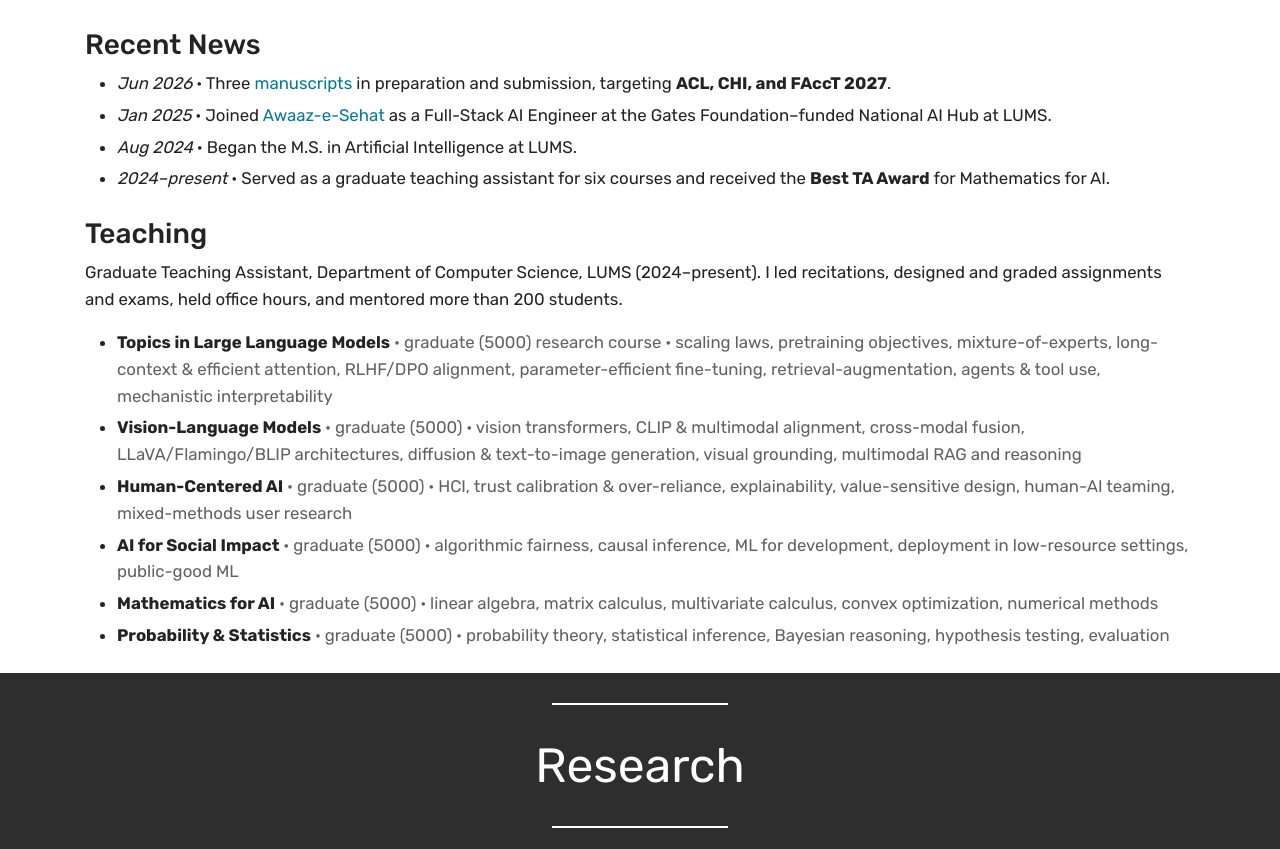
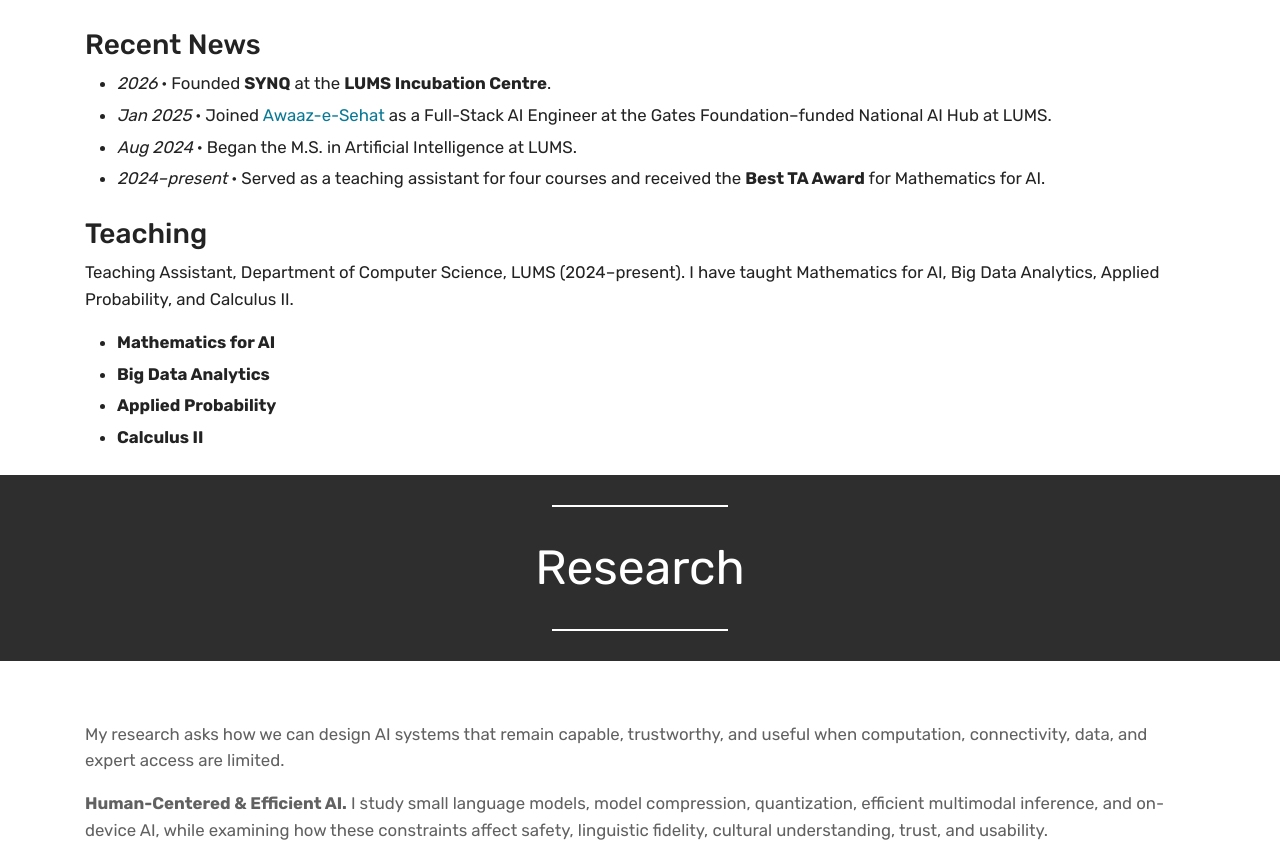
Before and after one commit to shawalkhan1/shawalkhan1.github.io, a plain HTML site: page index.html in a window 1280 px wide. Shown: the part 644-1493 px from the top of the page. Drawn offline with Linux system fonts and the light colour scheme.

Commit message:
Update teaching courses and recent news

```diff
--- a/index.html
+++ b/index.html
@@ -68,23 +68,21 @@
   <section class="container summary-section" id="news" aria-labelledby="news-title">
     <h2 id="news-title">Recent News</h2>
     <ul>
-      <li><em>Jun 2026</em> · Three <a href="#publications">manuscripts</a> in preparation and submission, targeting <strong>ACL, CHI, and FAccT 2027</strong>.</li>
+      <li><em>2026</em> · Founded <strong>SYNQ</strong> at the <strong>LUMS Incubation Centre</strong>.</li>
       <li><em>Jan 2025</em> · Joined <a href="https://www.awaazesehat.com/" target="_blank" rel="noopener">Awaaz-e-Sehat</a> as a Full-Stack AI Engineer at the Gates Foundation–funded National AI Hub at LUMS.</li>
       <li><em>Aug 2024</em> · Began the M.S. in Artificial Intelligence at LUMS.</li>
-      <li><em>2024–present</em> · Served as a graduate teaching assistant for six courses and received the <strong>Best TA Award</strong> for Mathematics for AI.</li>
+      <li><em>2024–present</em> · Served as a teaching assistant for four courses and received the <strong>Best TA Award</strong> for Mathematics for AI.</li>
     </ul>
   </section>
 
   <section class="container summary-section" id="teaching" aria-labelledby="teaching-title">
     <h2 id="teaching-title">Teaching</h2>
-    <p>Graduate Teaching Assistant, Department of Computer Science, LUMS (2024–present). I led recitations, designed and graded assignments and exams, held office hours, and mentored more than 200 students.</p>
+    <p>Teaching Assistant, Department of Computer Science, LUMS (2024–present). I have taught Mathematics for AI, Big Data Analytics, Applied Probability, and Calculus II.</p>
     <ul class="courses">
-      <li><b>Topics in Large Language Models</b><span>graduate (5000) research course · scaling laws, pretraining objectives, mixture-of-experts, long-context &amp; efficient attention, RLHF/DPO alignment, parameter-efficient fine-tuning, retrieval-augmentation, agents &amp; tool use, mechanistic interpretability</span></li>
-      <li><b>Vision-Language Models</b><span>graduate (5000) · vision transformers, CLIP &amp; multimodal alignment, cross-modal fusion, LLaVA/Flamingo/BLIP architectures, diffusion &amp; text-to-image generation, visual grounding, multimodal RAG and reasoning</span></li>
-      <li><b>Human-Centered AI</b><span>graduate (5000) · HCI, trust calibration &amp; over-reliance, explainability, value-sensitive design, human-AI teaming, mixed-methods user research</span></li>
-      <li><b>AI for Social Impact</b><span>graduate (5000) · algorithmic fairness, causal inference, ML for development, deployment in low-resource settings, public-good ML</span></li>
-      <li><b>Mathematics for AI</b><span>graduate (5000) · linear algebra, matrix calculus, multivariate calculus, convex optimization, numerical methods</span></li>
-      <li><b>Probability &amp; Statistics</b><span>graduate (5000) · probability theory, statistical inference, Bayesian reasoning, hypothesis testing, evaluation</span></li>
+      <li><b>Mathematics for AI</b></li>
+      <li><b>Big Data Analytics</b></li>
+      <li><b>Applied Probability</b></li>
+      <li><b>Calculus II</b></li>
     </ul>
   </section>
 
@@ -2002,7 +2000,7 @@
     {id:"research",tags:"research phd publications papers acl chi facct benchmark fairness maternal global south study academic researching", text:"My research has three manuscripts in submission: BenchMaterna (ACL 2027), a benchmark of 30+ LLMs on maternal health; the Awaaz-e-Sehat system paper (CHI 2027); and a clinical fairness audit of frontier LLMs (FAccT 2027)."},
     {id:"fairness",tags:"fairness bias equity auditing rcr rcer triage roman urdu code-mixed demographic intersectional safety", text:"I audit the clinical fairness of frontier LLMs using perturbation benchmarks across Roman Urdu, code-mixed language, and intersectional demographics, and developed metrics like Reduced Care Rate, Reduced Care Error Rate, and Triage Threshold Shift."},
     {id:"edu",     tags:"education degree study masters ms ai lums comsats electrical engineering background", text:"I hold an M.S. in Artificial Intelligence from LUMS and a B.S. in Electrical Engineering from COMSATS University Islamabad."},
-    {id:"teaching",tags:"teaching teach ta assistant course courses lecture mentor students mathematics probability statistics vision language human centered social impact lums topics llm award best", text:"I am a Graduate Teaching Assistant at LUMS for six graduate-level (5000) courses spanning the full AI stack — Mathematics for AI, Probability & Statistics, AI for Social Impact, Human-Centered AI, Vision-Language Models, and Topics in Large Language Models — leading recitations, designing assignments, and mentoring 200+ students. I was awarded the Best TA Award for Mathematics for AI."},
+    {id:"teaching",tags:"teaching teach ta assistant course courses mathematics for ai big data analytics applied probability calculus II calculus 2 award best", text:"I have been a Teaching Assistant in the LUMS Department of Computer Science for Mathematics for AI, Big Data Analytics, Applied Probability, and Calculus II. I received the Best TA Award for Mathematics for AI."},
     {id:"projects",tags:"projects portfolio nba basketball gan audio rocky bot text-to-sql alphazero neat side build", text:"My projects span 3D NBA reconstruction, a differentiable basketball RL environment, GAN audio source separation, a LangChain news bot, a text-to-SQL system, and from-scratch reimplementations of AlphaZero and NEAT."},
     {id:"stack",   tags:"skills stack tools languages python pytorch frameworks technologies use know", text:"My core stack is Python and PyTorch with the Hugging Face ecosystem, LangChain/LangGraph, Qdrant, ZenML, Docker, FastAPI, and AWS, plus SQL, MongoDB, and streaming tools for data."},
     {id:"synq",    tags:"synq startup venture founder company building compatibility dating matching social product idea business clone agent orchestrator funding investor seed", text:"I am the founder of SYNQ, an AI compatibility and relationship-orchestration platform. Each user trains a high-fidelity AI Clone whose autonomous agents meet and probe values across the network, while an Orchestrator scores compatibility and surfaces high-probability connections before humans ever talk."}
```
